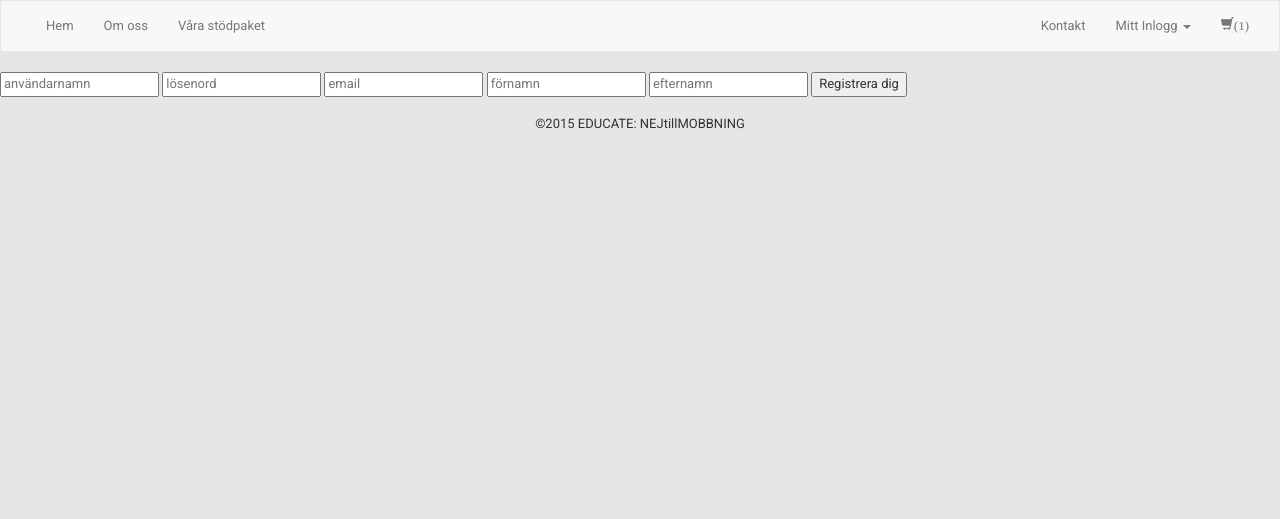
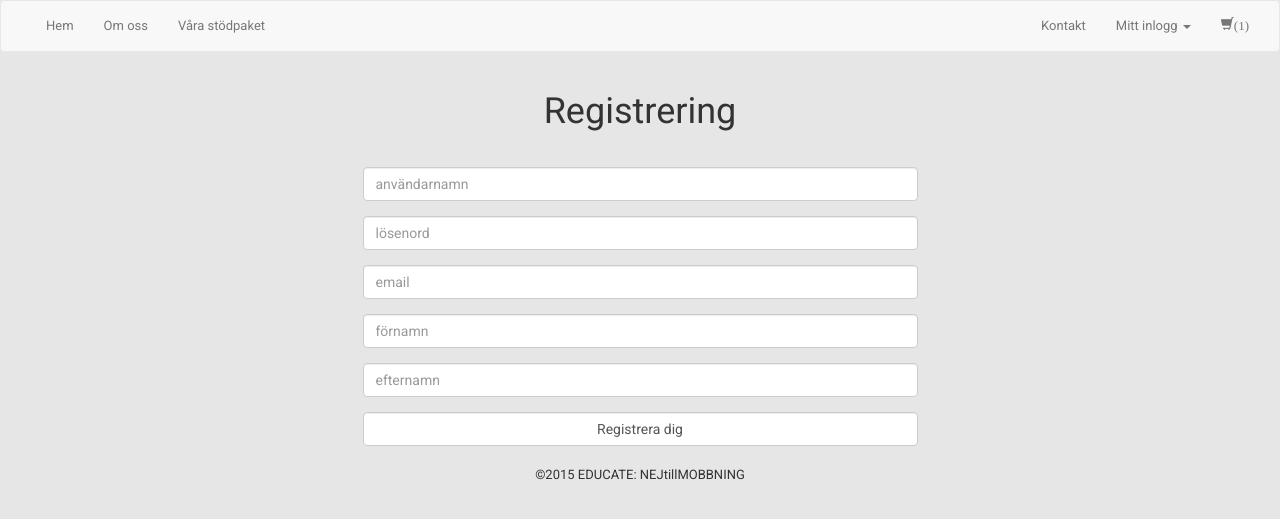
Before and after one commit to dlhagstroem/webbprojekt, a PHP site: page /register.php in a window 1280 px wide. Shown: the top 519 px of the page. Run offline with PHP 8.4, Linux system fonts and the light colour scheme; some libraries are stand-ins or nearby versions.

Commit message:
sådär.. fixat iordning endel ;)

```diff
--- a/inc/nav.php
+++ b/inc/nav.php
@@ -18,17 +18,22 @@
         <li><a href="about.php">Om oss</a></li>
         <li><a href="paket.php">Våra stödpaket</a></li>
 
-        <?php if(isset($_SESSION['userId'])) {
-          echo "<li>Inloggad som {$_SESSION['username']}</li>";
-        }
-        ?>
+
 
       </ul>
 
       <ul class="nav navbar-nav navbar-right">
         <li><a href="contact.php">Kontakt</a></li>
         <li class="dropdown">
-          <a href="#" class="dropdown-toggle" data-toggle="dropdown" role="button" aria-expanded="false">Mitt Inlogg <span class="caret"></span></a>
+          <a href="#" class="dropdown-toggle" data-toggle="dropdown" role="button" aria-expanded="false"><?php if(isset($_SESSION['userId'])) {
+          echo "{$_SESSION['username']}";
+          }
+          else
+          {
+            echo "Mitt inlogg";
+          }
+        ?>
+        <span class="caret"></span></a>
           <ul class="dropdown-menu" role="menu">
             <li><a href="#">Inställningar</a></li>
             <li><a href="#">Varukorg</a></li>
--- a/login.php
+++ b/login.php
@@ -6,8 +6,9 @@ include ('inc/header.php');
 <?php
 if(isset($_POST['username'])){
 	$query = 	'SELECT username, password, userId FROM users
-				WHERE username = "{$_POST[username]}"
-				AND password = "{$_POST[password]}"';
+				WHERE username = "'.$_POST["username"].'"
+				AND password = "'.$_POST["password"].'"';
+
 
 
 	$res = $mysqli->query($query);
--- a/register.php
+++ b/register.php
@@ -7,31 +7,47 @@ include ('inc/header.php');
 
 if(isset($_POST['username']))
 	{
-		$query ='INSERT INTO users(username,password,email,firstName,lastName)
-				VALUES ("$_POST[username]",
-						"$_POST[password]",
-						"$_POST[email]",
-						"$_POST[firstName]",
-						"$_POST[lastName]")';
+	  try {
+      $query = "INSERT INTO users(username, password, email, firstName, lastName)
+				VALUES ('" .$_POST['username'] . "','" . $_POST['password'] ."','" . $_POST['email'] . "','" . $_POST['firstName'] . "','" . $_POST['lastName'] . "')";
 
-
-	$mysqli->query($query);
-
-	header('Location:index.php');
+   		$mysqli->query($query);
+   		header('Location:index.php');
+   }
+   catch (mysqli_sql_exception $e) {
+      die($e);
+   }
 
 	}
 ?>
+<div class="container">
+	<div class="row">
+		<div class="col-md-6 col-md-offset-3">
+			<h1 class="text-center" style="padding-bottom: 0.7em;">Registrering</h1>
+			<form role="form" method="post" action="register.php">
+				<div class="form-group">
+					<input class="form-control" type="text" name="username" id="username" placeholder="användarnamn">
+				</div>
+				<div class="form-group">
+					<input class="form-control" type="password" name="password" id="password" placeholder="lösenord">
+				</div>
+				<div class="form-group">
+					<input class="form-control" type="text" name="email" id="email" placeholder="email">
+				</div>
+				<div class="form-group">
+					<input class="form-control" type="text" name="firstName" id="firstName" placeholder="förnamn">
+				</div>
+				<div class="form-group">
+					<input class="form-control" type="text" name="lastName" id="lastName" placeholder="efternamn">
+				</div>
+				<div class="form-group">
+					<input class="form-control" type="submit" Value="Registrera dig">
 
-
-<form role="form" method="post" action="register.php">
-<input type="text" name="username" id="username" placeholder="användarnamn">
-<input type="password" name="password" id="password" placeholder="lösenord">
-<input type="text" name="email" id="email" placeholder="email">
-<input type="text" name="firstName" id="firstName" placeholder="förnamn">
-<input type="text" name="lastName" id="lastName" placeholder="efternamn">
-<input type="submit" Value="Registrera dig">
-</form>
-
+				</div>
+			</form>
+		</div>
+	</div>
+</div>
 <?php
 include('inc/footer.php');
 ?>
```
Also changed, not shown: contact.php (+20 -31 lines).
